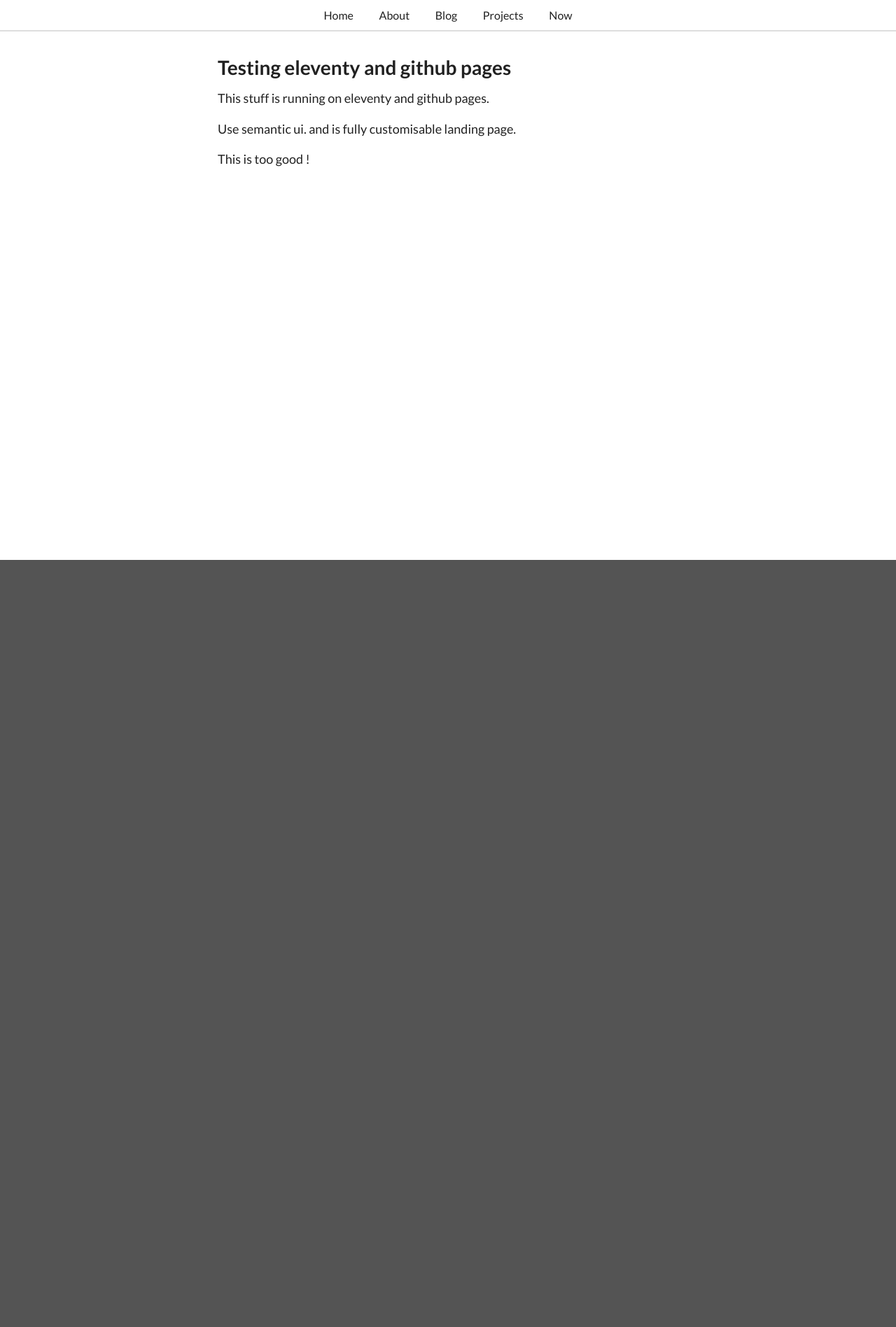
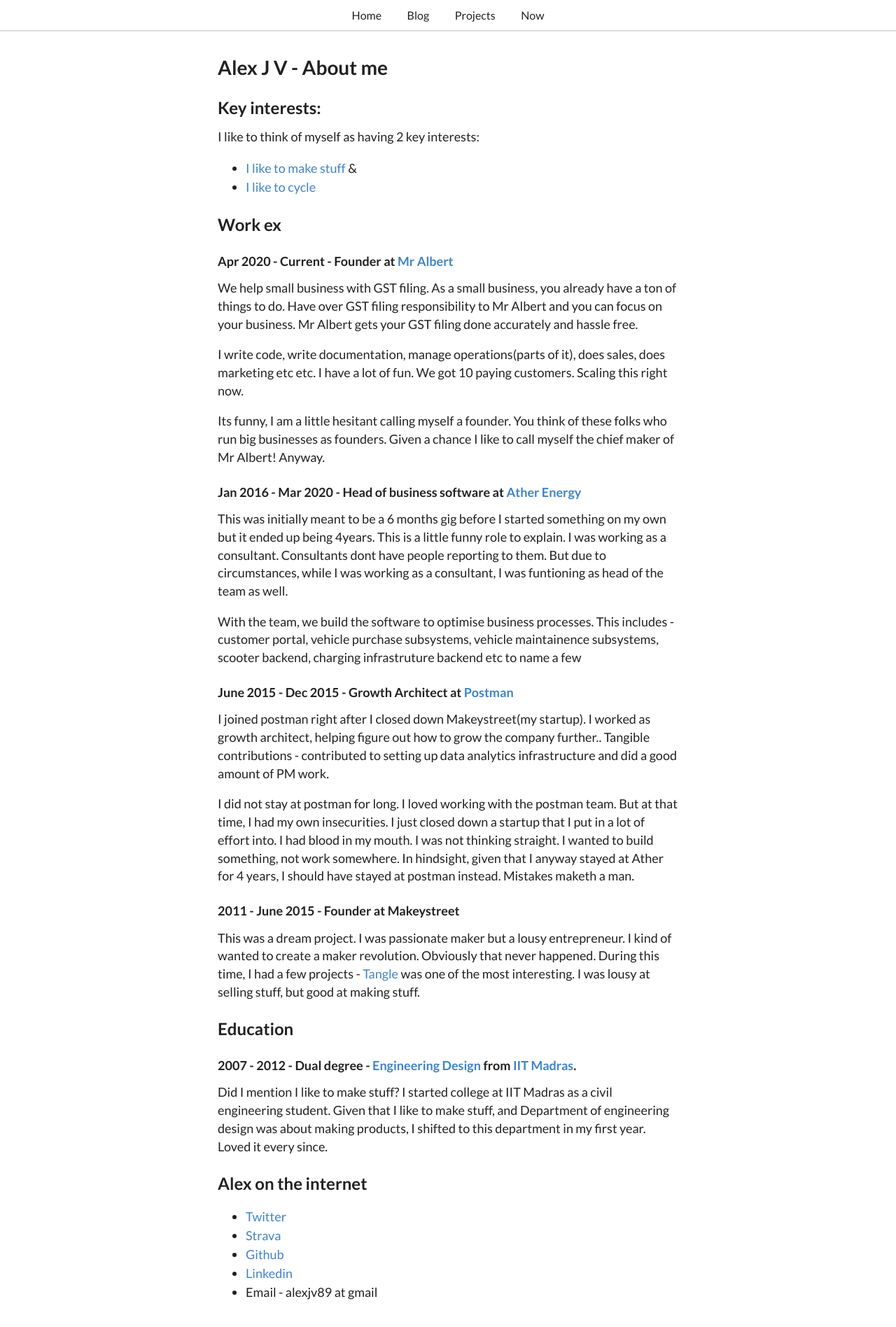
Before and after one commit to alexjv89/echoalex_com, an Eleventy site: page index.md in a window 1280 px wide. Shown: the whole page at 70% size. Before the commit the page ends 800 px from the top, so only its background shows below. Built offline with nearby package versions, Linux system fonts and the light colour scheme; Eleventy itself is replaced by a stand-in of ours; files that its build step writes are made by us from their sources.

Commit message:
about me updated

```diff
--- a/_includes/layouts/base.ejs
+++ b/_includes/layouts/base.ejs
@@ -136,7 +136,7 @@
     <!-- Sidebar Menu -->
     <div class="ui vertical inverted sidebar menu">
       <a class="item" href='/'>Home</a>
-      <a class="item" href='/about/'>About</a>
+      <!-- <a class="item" href='/about/'>About</a> -->
       <a class="item" href='/blog/'>Blog</a>
       <a class="item" href='/projects/'>Projects</a>
       <a class="item" href='/now/'>Now</a>
@@ -150,7 +150,7 @@
           </a>
           <div class='center menu'>
             <a class="item" href='/'>Home</a>
-            <a class="item" href='/about/'>About</a>
+            <!-- <a class="item" href='/about/'>About</a> -->
             <a class="item" href='/blog/'>Blog</a>
             <a class="item" href='/projects/'>Projects</a>
 
--- a/index.md
+++ b/index.md
@@ -1,13 +1,50 @@
 ---
-title: Landing page
+title: Landing page2
 layout: layouts/post.ejs
+tags: alex, personal
+public: false
 ---
 
-# Testing eleventy and github pages
-
-This stuff is running on eleventy and github pages.
-
-Use semantic ui. and is fully customisable landing page.
+# Alex J V - About me
 
 
-This is too good !
+## Key interests:
+
+I like to think of myself as having 2 key interests:
+- [I like to make stuff](/projects) &
+- [I like to cycle](http://letsgocycle.in/)
+
+
+## Work ex
+
+### Apr 2020 - Current - Founder at [Mr Albert](https://mralbert.in/)
+We help small business with GST filing. As a small business, you already have a ton of things to do. Have over GST filing responsibility to Mr Albert and you can focus on your business. Mr Albert gets your GST filing done accurately and hassle free.
+
+I write code, write documentation, manage operations(parts of it), does sales, does marketing etc etc. I have a lot of fun. We got 10 paying customers. Scaling this right now.
+
+Its funny, I am a little hesitant calling myself a founder. You think of these folks who run big businesses as founders. Given a chance I like to call myself the chief maker of Mr Albert! Anyway.
+
+### Jan 2016 - Mar 2020 - Head of business software at [Ather Energy](https://www.atherenergy.com/)
+This was initially meant to be a 6 months gig before I started something on my own but it ended up being 4years. This is a little funny role to explain. I was working as a consultant. Consultants dont have people reporting to them. But due to circumstances, while I was working as a consultant, I was funtioning as head of the team as well.
+
+With the team, we build the software to optimise business processes. This includes - customer portal, vehicle purchase subsystems, vehicle maintainence subsystems, scooter backend, charging infrastruture backend etc to name a few
+
+### June 2015 - Dec 2015 - Growth Architect at [Postman](https://www.postman.com/)
+I joined postman right after I closed down Makeystreet(my startup). I worked as growth architect, helping figure out how to grow the company further.. Tangible contributions - contributed to setting up data analytics infrastructure and did a good amount of PM work.
+
+I did not stay at postman for long. I loved working with the postman team. But at that time, I had my own insecurities. I just closed down a startup that I put in a lot of effort into. I had blood in my mouth. I was not thinking straight. I wanted to build something, not work somewhere. In hindsight, given that I anyway stayed at Ather for 4 years, I should have stayed at postman instead. Mistakes maketh a man.
+
+### 2011 - June 2015 - Founder at Makeystreet
+This was a dream project. I was passionate maker but a lousy entrepreneur. I kind of wanted to create a maker revolution. Obviously that never happened. During this time, I had a few projects - [Tangle](https://www.indiegogo.com/projects/tangle#/) was one of the most interesting. I was lousy at selling stuff, but good at making stuff.
+
+## Education
+### 2007 - 2012 - Dual degree - [Engineering Design](https://ed.iitm.ac.in/) from [IIT Madras](https://www.iitm.ac.in/).
+Did I mention I like to make stuff? I started college at IIT Madras as a civil engineering student. Given that I like to make stuff, and Department of engineering design was about making products, I shifted to this department in my first year. Loved it every since.
+
+
+## Alex on the internet
+- [Twitter](https://twitter.com/alexjv89)
+- [Strava](https://www.strava.com/athletes/12398973)
+- [Github](https://github.com/alexjv89)
+- [Linkedin](https://linkedin.com/in/alexjv)
+- Email - alexjv89 at gmail
```
Also changed, not shown: about.md (deleted, +0 -12 lines).
